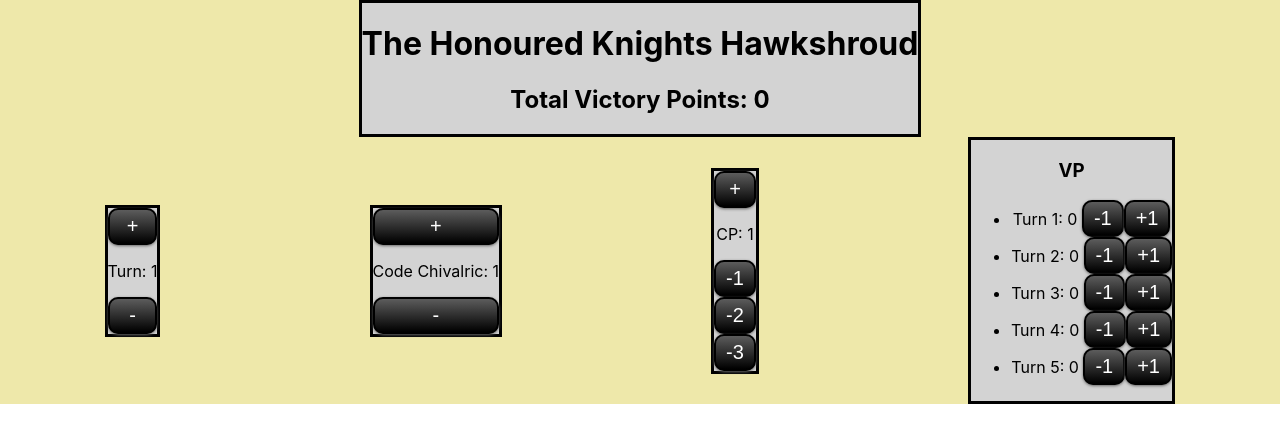
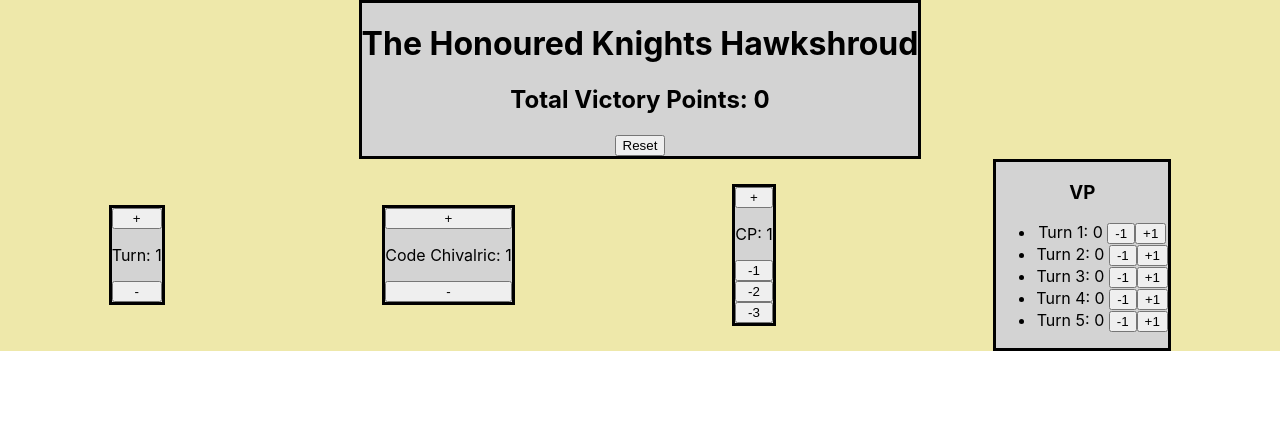
Before and after one commit to DCDoncaster/battletracker, a React (Create React App) app: page / in a window 1280 px wide. Shown: the top 442 px of the page. Built offline with nearby package versions, Linux system fonts and the light colour scheme.

Commit message:
added reset button

```diff
--- a/src/App.css
+++ b/src/App.css
@@ -42,32 +42,5 @@
 
 
 .customBtn {
-  background: #5c5c5c;
-  background-image: -webkit-linear-gradient(top, #5c5c5c, #000000);
-  background-image: -moz-linear-gradient(top, #5c5c5c, #000000);
-  background-image: -ms-linear-gradient(top, #5c5c5c, #000000);
-  background-image: -o-linear-gradient(top, #5c5c5c, #000000);
-  background-image: linear-gradient(to bottom, #5c5c5c, #000000);
-  -webkit-border-radius: 10;
-  -moz-border-radius: 10;
-  border-radius: 10px;
-  -webkit-box-shadow: 0px 1px 3px #666666;
-  -moz-box-shadow: 0px 1px 3px #666666;
-  box-shadow: 0px 1px 3px #666666;
-  font-family: Arial;
-  color: #ffffff;
-  font-size: 20px;
-  padding: 5px 10px 5px 10px;
-  border: solid #000000 2px;
-  text-decoration: none;
-}
-
-.customBtn:hover {
-  background: #828282;
-  background-image: -webkit-linear-gradient(top, #828282, #575757);
-  background-image: -moz-linear-gradient(top, #828282, #575757);
-  background-image: -ms-linear-gradient(top, #828282, #575757);
-  background-image: -o-linear-gradient(top, #828282, #575757);
-  background-image: linear-gradient(to bottom, #828282, #575757);
-  text-decoration: none;
-}
+  /* Put something here to make them look nicer, affects all buttons */
+ }
--- a/src/App.js
+++ b/src/App.js
@@ -21,6 +21,8 @@ function useStickyState(defaultValue, key) {
   return [value, setValue];
 }
 
+
+
 function App() {
   //TODO: Add a reset button to reset all counters to 0
   const [turn, setTurn] = useStickyState(1, "turn");
@@ -31,7 +33,7 @@ function App() {
 
   return (
     <div className="App">
-      <div className='Component'><Header chivalry={chivalry} totalVP={totalVP}/></div>
+      <div className='Component'><Header chivalry={chivalry} totalVP={totalVP} setTurn={setTurn} setChivalry={setChivalry} setCommandPoints={setCommandPoints} setTotalVP={setTotalVP}/></div>
 
       <div id='row1'>
       <div className='Component'><TurnComponent turn={turn} setTurn={setTurn} commandPoints={commandPoints} setCommandPoints={setCommandPoints}/></div>
--- a/src/components/Header.js
+++ b/src/components/Header.js
@@ -1,12 +1,20 @@
 import React from 'react';
 
 function Header(props) {
+
+function resetStates(){
+  props.setChivalry(1);
+  props.setCommandPoints(1);
+  props.setTurn(1);
+  props.setTotalVP([0,0,0,0,0]);
+}
     return (
       <div>
         {/* TODO: add a selector so the house is not hardcoded and can be changed */}
         <h1>The {props.chivalry === 0?"Dishonoured":props.chivalry > 4?"Virtuous":"Honoured"} Knights Hawkshroud</h1>
         {/*DONE: Loop through Total VP Array and total it instead of just displaying the array */}
         <h2>Total Victory Points: {props.totalVP.reduce((a, b) => a + b, 0)}</h2>
+        <button className='customerBtn' onClick={resetStates}>Reset</button>
       </div>
 
     );
```
